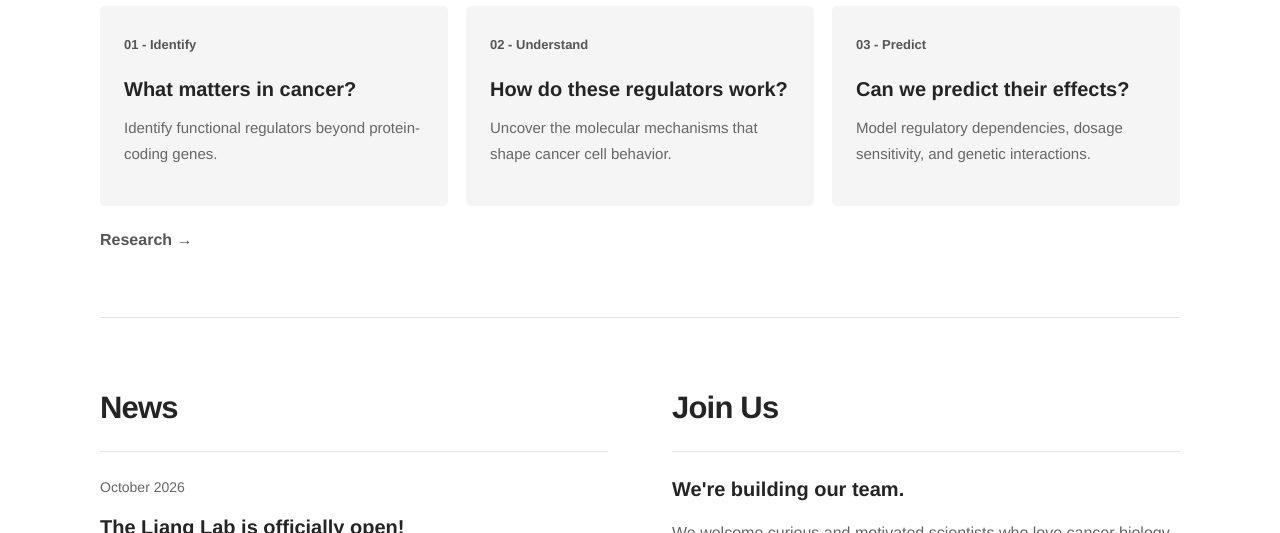
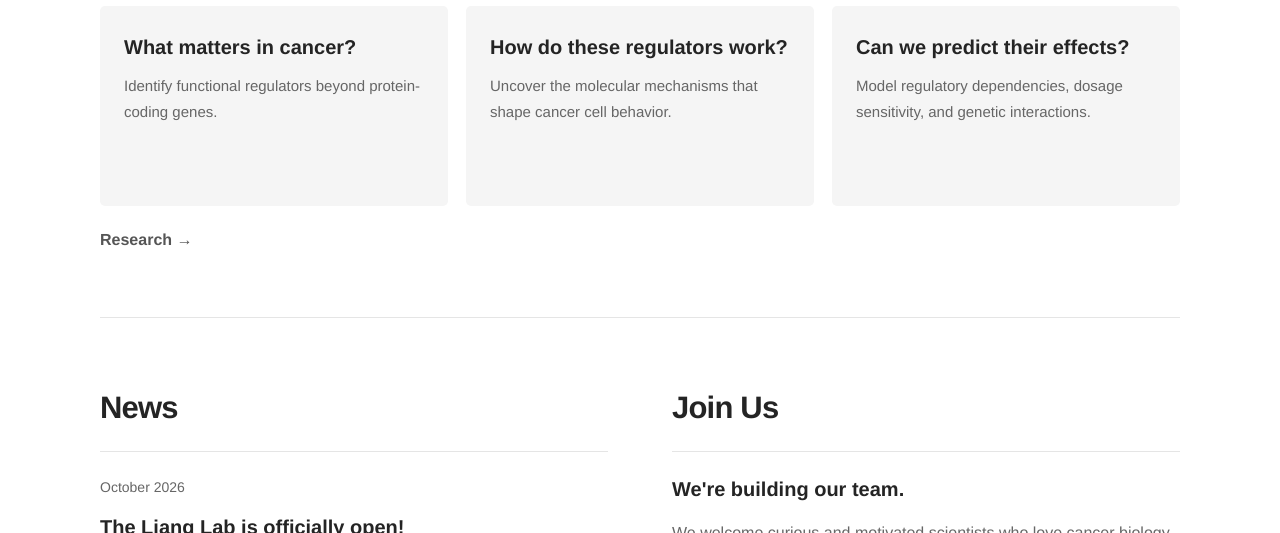
Before and after one commit to wenweiliang/lianglab, a plain HTML site: page index.html in a window 1280 px wide. Shown: the part 567-1100 px from the top of the page. Drawn offline with Linux system fonts and the light colour scheme.

Commit message:
Remove captions

```diff
--- a/index.html
+++ b/index.html
@@ -5,7 +5,7 @@
     <meta charset="utf-8">
     <meta name="viewport" content="width=device-width,initial-scale=1">
     <meta name="description"
-        content="The Liang Laboratory at Baylor College of Medicine and Texas Children's Hospital studies cancer functional genomics, long noncoding RNAs, CRISPR screening, and therapeutic vulnerabilities.">
+        content="The Liang Lab at Baylor College of Medicine and Texas Children's Hospital studies cancer functional genomics, long noncoding RNAs, CRISPR screening, and therapeutic vulnerabilities.">
     <title>Liang Lab | Wen-Wei Liang | Functional Cancer Genomics</title>
 
     <link rel="canonical" href="https://thelianglab.org/">
@@ -72,19 +72,16 @@
 
             <div class="cards">
                 <article class="card">
-                    <div class="number">01 - Identify</div>
                     <h3>What matters in cancer?</h3>
                     <p>Identify functional regulators beyond protein-coding genes.</p>
                 </article>
 
                 <article class="card">
-                    <div class="number">02 - Understand</div>
                     <h3>How do these regulators work?</h3>
                     <p>Uncover the molecular mechanisms that shape cancer cell behavior.</p>
                 </article>
 
                 <article class="card">
-                    <div class="number">03 - Predict</div>
                     <h3>Can we predict their effects?</h3>
                     <p>Model regulatory dependencies, dosage sensitivity, and genetic interactions.</p>
                 </article>
```
